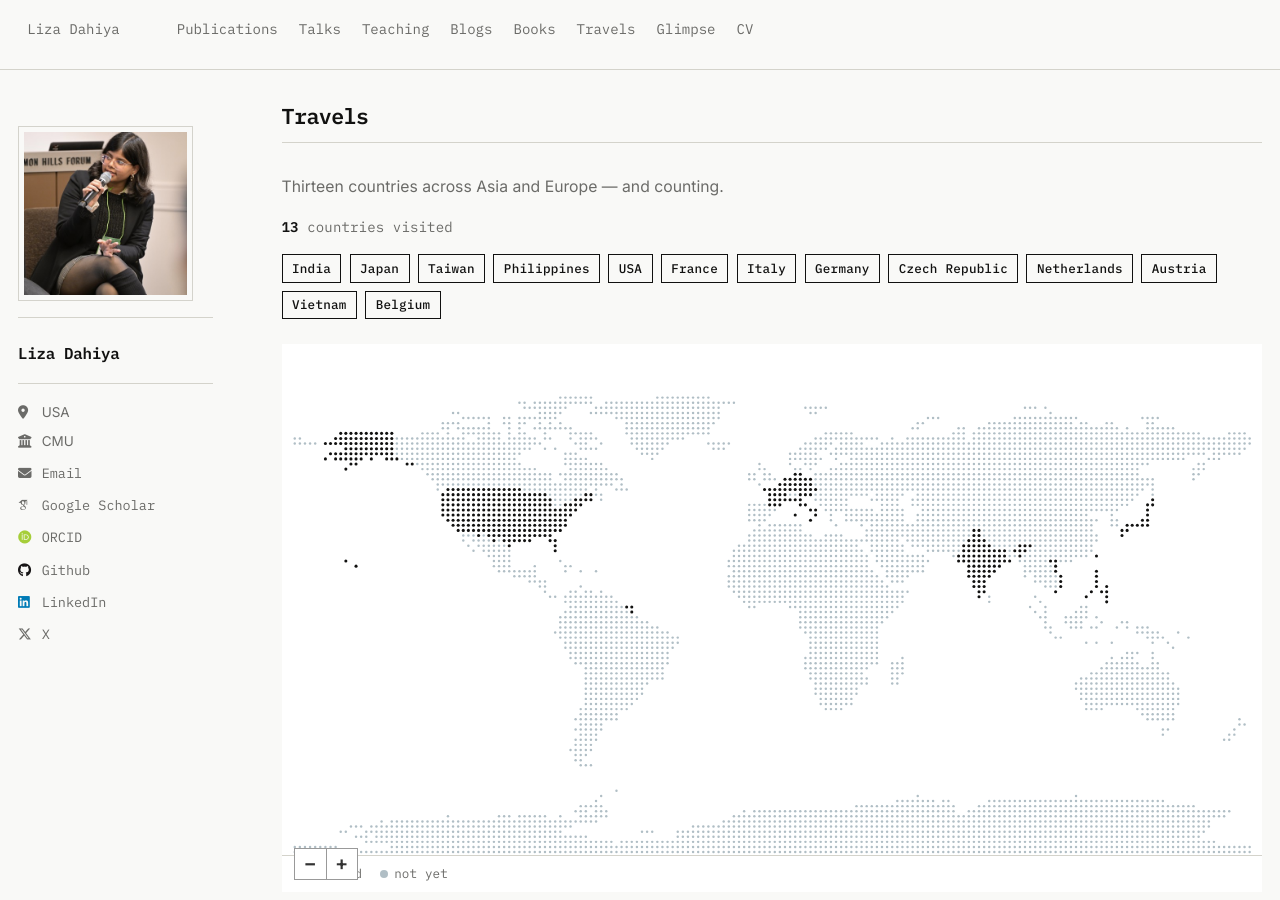
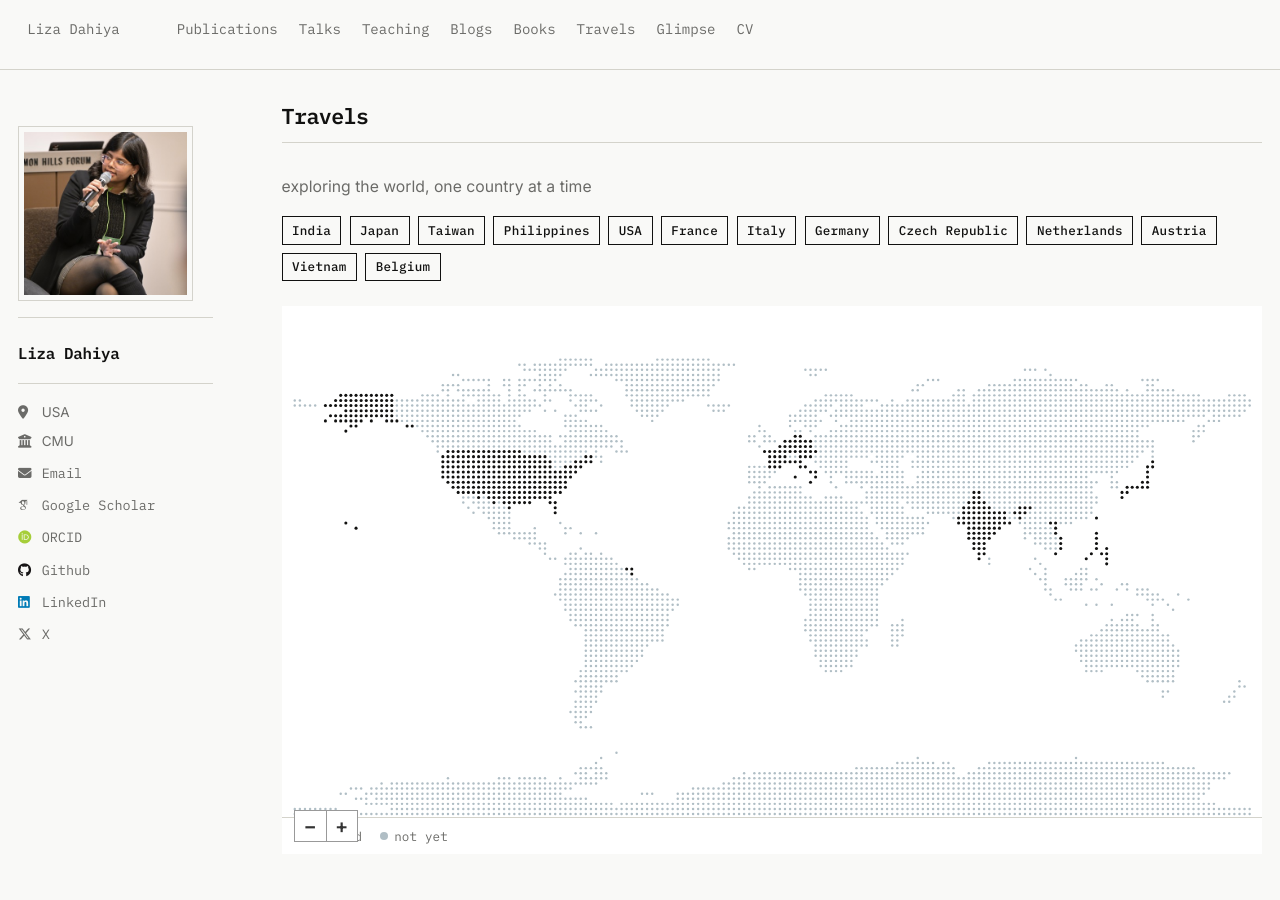
Before and after one commit to Liza23/liza23.github.io, a Jekyll site: the page built from _pages/travels.md, in a window 1280 px wide and 900 px high. Built offline with Jekyll 4.4.1, drawn with Linux system fonts in a browser that asks for light colours; some web fonts are replaced.

Commit message:
change-logo

```diff
--- a/_pages/travels.md
+++ b/_pages/travels.md
@@ -33,9 +33,7 @@
 .map-tooltip{position:fixed;background:#111110;color:#f9f9f7;font-family:'IBM Plex Mono',monospace;font-size:.72rem;padding:.35em .8em;pointer-events:none;white-space:nowrap;z-index:9999;opacity:0;transition:opacity .1s ease;letter-spacing:.02em;border-radius:2px}
 </style>
 
-<p class="travel-intro">Thirteen countries across Asia and Europe — and counting.</p>
-
-<p class="country-count"><span>13</span> countries visited</p>
+<p class="travel-intro">exploring the world, one country at a time</p>
 
 <div class="country-pills">
   <span class="country-pill" data-photo="/images/travels/india.jpg">India</span>
```
Also changed, not shown: images/logos/cmu.png.
